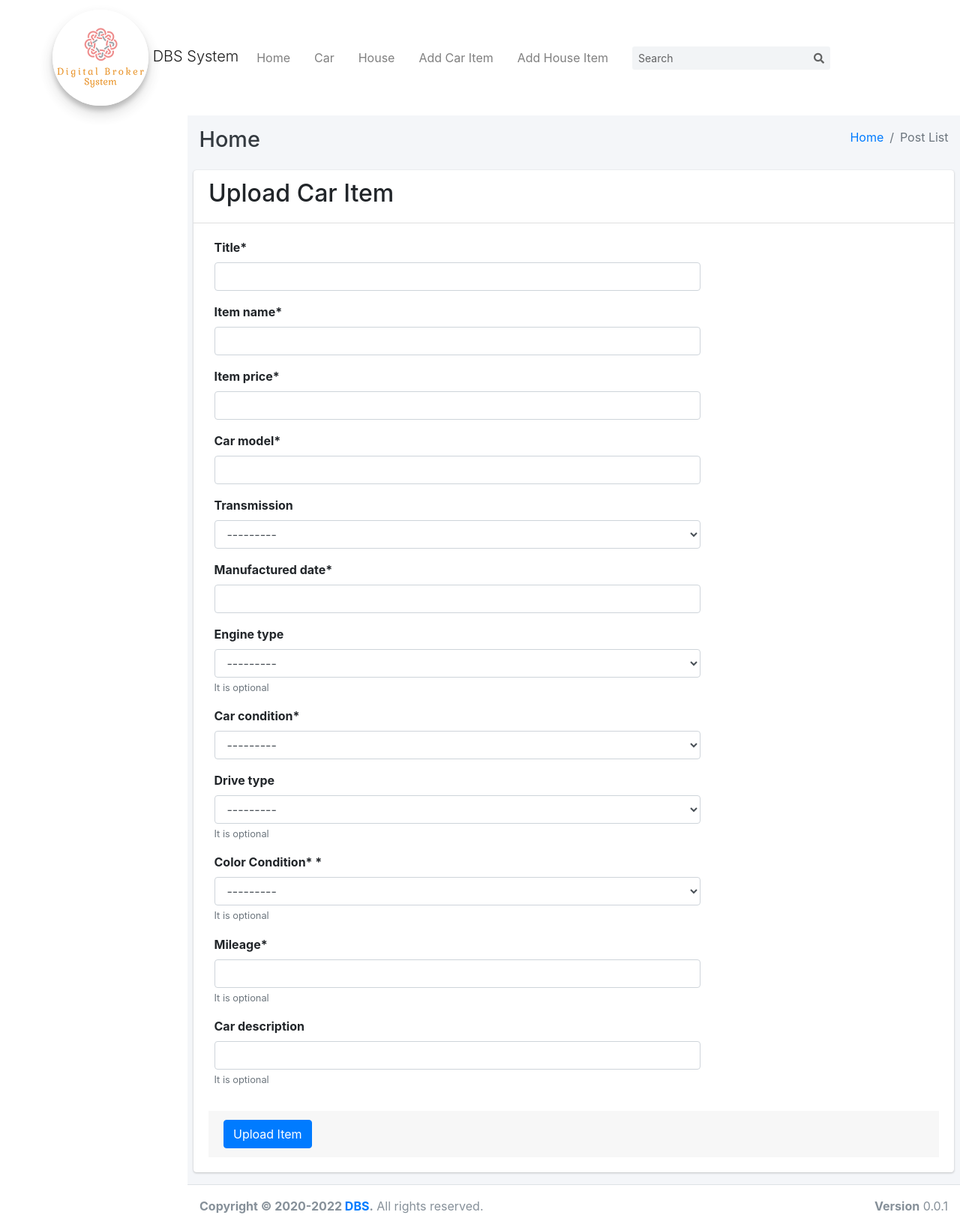
After one commit to bushmusi/DBS-WEB-DJANGO, a Django app: page /customer/carItemPost/ in a window 1280 px wide. The commit adds this page. Shown: the whole page at 75% size. Run offline with Django 3.2, Linux system fonts and the light colour scheme; some libraries are stand-ins or nearby versions; some web fonts are replaced.

```diff
--- a/customer/forms.py
+++ b/customer/forms.py
@@ -2,7 +2,7 @@ from django.contrib.auth.models import User
 from django.contrib.auth.forms import AuthenticationForm
 from django.contrib.auth.forms import UserCreationForm
 from django import forms
-from .models import ItemPost, Account, Cars
+from .models import *
 from django.utils.translation import gettext_lazy as _
 from django.http import HttpResponse, HttpResponseRedirect
 
@@ -32,21 +32,35 @@ class AccountForm(forms.ModelForm):
             'phone_num': _('Enter valid phone number ex: 0910....'),
         }
 class CarsForm(forms.ModelForm):
-    manu_year = forms.DateField()
     class Meta:
         model = Cars
-        fields = ['car_model','transmission','manu_year','engine_type','car_condition','drive_type','car_color','mileage','description']
+        fields = ['car_model','transmission','manu_year','engine_type','car_condition','drive_type','car_color','mileage','car_description']
         help_texts = {
             'engine_type': _('It is optional'),
             'drive_type': _('It is optional '),
             'car_color': _('It is optional'),
             'mileage': _('It is optional '),
-            'description': _('It is optional '),
+            'car_description': _('It is optional '),
         }
         labels = {
+            'car_color': _('Color Condition* '),
             'manu_year': _('Manufactured date* '),
-            'car_color': _('Color Condition* '),
             }
         widgets={
             'description': forms.Textarea(attrs={'cols': 80, 'rows': 80})
         }
+
+class HouseForm(forms.ModelForm):
+    class Meta:
+        model = House
+        fields = ['area','bank_loan','bed_unit','house_description']
+        help_texts = {
+            'area': _('Size of area in meter'),
+            'description': _('Write up to 1000 character '),
+        }
+        labels = {
+            'area': _('Size Of The Area* '),
+            }
+        widgets={
+            'house_description': forms.Textarea(attrs={'cols': 80, 'rows': 80})
+        }
--- /dev/null
+++ b/customer/templates/customer/Posting_Item/carItemPost.html
@@ -0,0 +1,91 @@
+
+{% extends 'common/user_home.html' %}
+
+{% block main_content %}
+
+
+<!-- Main content -->
+<section class="content">
+    <div class="container-fluid">
+      <div class="row">
+
+        <!-- Signup form starts -->
+        <div class="card card-default">
+            <div class="card-header">
+                <h3 class="card-title"><h2>Upload Car Item</h2>
+            </div>
+            <!-- /.card-header -->
+            <!-- form start -->
+            <form class="form-horizontal " method="POST" action="{% url 'customer:carItemPost' %}">
+
+                {% if messages %}
+                    {% for message in messages %}
+                        <div class="alert alert-success alert-dismissible fade show mt-2 ml-2" role="alert">
+                            <strong>{{ message }} </strong>
+                            <button type="button" class="close" data-dismiss="alert" aria-label="Close">
+                            <span aria-hidden="true">&times;</span>
+                            </button>
+                        </div>
+                    {% endfor %}
+                {% endif %}
+                <div class="card-body">
+                {% load crispy_forms_tags %}
+                <!-- custome -->
+                {% csrf_token %}
+                <div class="form-group col-md-10 row">
+                    <div class="form-group col-md-10 mb-0">
+                        {{ form.title|as_crispy_field }}
+                    </div>
+                    <div class="form-group col-md-10 mb-0">
+                        {{ form.item_name|as_crispy_field }}
+                    </div>
+                    <div class="form-group col-md-10 mb-0">
+                        {{ form.item_price|as_crispy_field }}
+                    </div>
+                    <!-- Below are car forms -->
+                        <div class="form-group col-md-10 mb-0  carForm">
+                            {{ carForm.car_model|as_crispy_field }}
+                        </div>
+                        <div class="form-group col-md-10 mb-0  carForm">
+                            {{ carForm.transmission|as_crispy_field }}
+                        </div>
+                        <div class="form-group col-md-10 mb-0  carForm">
+                            {{ carForm.manu_year|as_crispy_field }}
+                        </div>
+                        <div class="form-group col-md-10 mb-0  carForm">
+                            {{ carForm.engine_type|as_crispy_field }}
+                        </div>
+                        <div class="form-group col-md-10 mb-0  carForm">
+                            {{ carForm.car_condition|as_crispy_field }}
+                        </div>
+                        <div class="form-group col-md-10 mb-0  carForm">
+                            {{ carForm.drive_type|as_crispy_field }}
+                        </div>
+                        <div class="form-group col-md-10 mb-0  carForm">
+                            {{ carForm.car_color|as_crispy_field }}
+                        </div>
+                        <div class="form-group col-md-10 mb-0  carForm">
+                            {{ carForm.mileage|as_crispy_field }}
+                        </div>
+                        <div class="form-group col-md-10 mb-0  carForm">
+                            {{ carForm.car_description|as_crispy_field }}
+                        </div>
+                    <!-- End of car forms -->
+
+                </div>
+                <!-- /.card-footer -->
+                <div class="card-footer">
+                    <button type="submit" class="btn btn-primary">Upload Item</button>
+                </div>
+            </form>
+            </div>
+        <!-- Signup form Ends -->
+      </div>
+    </div><!-- /.container-fluid -->
+  </section>
+  <!-- /.content -->
+</div>
+
+
+
+{% endblock main_content %}
--- a/customer/urls.py
+++ b/customer/urls.py
@@ -9,5 +9,6 @@ urlpatterns = [
 
 
     path('', views.index, name='index'),
-    path('itempost/',views.itemPostView,name='itempost')
+    path('carItemPost/',views.carItemPostView,name='carItemPost'),
+    path('houseItemPost/',views.houseItemPostView,name='houseItemPost')
 ]
--- a/customer/views.py
+++ b/customer/views.py
@@ -1,7 +1,7 @@
 from django.shortcuts import render, redirect
 from django.http import HttpResponse, HttpResponseRedirect
 from django.contrib.auth.forms import UserCreationForm,AuthenticationForm
-from .forms import ItemPostForm,CarsForm, AccountForm
+from .forms import ItemPostForm,CarsForm, AccountForm,HouseForm
 from django.contrib import messages
 from django.contrib.auth.models import User
 from .models import ItemPost
@@ -15,30 +15,53 @@ def index(request):
     accForm = AccountForm()
     return render(request,'common/user_rightside_nav.html',{'form':form,'accForm':accForm})
 
-# Itempost method
-# then add dynamic dependent dropdown in view
-def itemPostView(request):
+#Car Itempost method
+
+def carItemPostView(request):
     if request.method == 'POST':
         form = ItemPostForm(request.POST)
         carForm = CarsForm(request.POST)
         if form.is_valid() and carForm.is_valid():
             itemPost = form.save(commit=False)
             itemPost.user_id = User.objects.get(pk=request.user.id)
+            itemPost.item_type = 'car'
             itemPost.save()
             carModel = carForm.save(commit=False)
             carModel.item_post_id = ItemPost.objects.get(pk=itemPost.pk)
             carModel.save()
-            messages.success(request, "Successfully saved!!!")
-            return redirect('customer:itempost')
+            messages.success(request,'Car data succfully inserted!!!')
+            return redirect('customer:carItemPost')
         else:
-            return render(request,'customer/Posting_Item/itemPost.html',{'form':form,'carForm':carForm})
-
+            return render(request,'customer/Posting_Item/carItemPost.html',{'form':form,'carForm':carForm})
     else:
         form=ItemPostForm()
         carForm = CarsForm()
         context = {'form': form,'carForm':carForm}
-        return render(request,'customer/Posting_Item/itemPost.html',context)
+        return render(request,'customer/Posting_Item/carItemPost.html',context)
 
 
+# huose itempost method
+def houseItemPostView(request):
+    if request.method == 'POST':
+        form = ItemPostForm(request.POST)
+        houseForm = HouseForm(request.POST)
+        if form.is_valid() and houseForm.is_valid():
+            itemPost = form.save(commit=False)
+            itemPost.user_id = User.objects.get(pk=request.user.id)
+            itemPost.item_type = 'house'
+            itemPost.save()
+            houseModel = houseForm.save(commit=False)
+            houseModel.item_post_id = ItemPost.objects.get(pk=itemPost.pk)
+            houseModel.save()
+            messages.success(request,'House data succfully inserted!!!')
+            return redirect('customer:houseItemPost')
+        else:
+            return render(request,'customer/Posting_Item/houseItemPost.html',{'form':form,'houseForm':houseForm})
+    else:
+        form=ItemPostForm()
+        houseForm = HouseForm()
+        context = {'form': form,'houseForm':houseForm}
+        return render(request,'customer/Posting_Item/houseItemPost.html',context)
+
 def ret(request):
-    return render(request,'customer/itemPost.html')
+    return render(request,'customer/houseItemPost.html')
--- a/templates/common/user_header_page.html
+++ b/templates/common/user_header_page.html
@@ -19,7 +19,10 @@
       <a href="#" class="nav-link">House</a>
     </li>
     <li class="nav-item d-none d-sm-inline-block">
-      <a href="{% url 'customer:itempost' %}" class="nav-link">Add Item</a>
+      <a href="{% url 'customer:carItemPost' %}" class="nav-link">Add Car Item</a>
+    </li>
+    <li class="nav-item d-none d-sm-inline-block">
+      <a href="{% url 'customer:houseItemPost' %}" class="nav-link">Add House Item</a>
     </li>
   </ul>
   <!-- SEARCH FORM -->
--- a/templates/layouts/base.html
+++ b/templates/layouts/base.html
@@ -44,7 +44,7 @@
 <script src="{% static 'js/adminlte.js' %} " ></script>
 <script src="{% static 'js/dashboard.js' %} " ></script>
 <script src="{% static 'js/demo.js' %} " ></script>
-{% include 'scripts/itemPostScript.html' %}
+{% include 'scripts/carItemPostScript.html' %}
 
 </body>
 </html>
--- /dev/null
+++ b/templates/scripts/carItemPostScript.html
@@ -0,0 +1,5 @@
+<script>
+    $(document).ready( function() {
+
+    });
+  </script>
```
Also changed, not shown: customer/models.py (+35 -17 lines), customer/templates/customer/Posting_Item/houseItemPost.html (renamed from customer/templates/customer/Posting_Item/itemPost.html, +11 -33 lines), templates/scripts/itemPostScript.html (deleted, +0 -23 lines), customer/migrations/0006_auto_20201130_2159.py (added), customer/migrations/0007_auto_20201201_1127.py (added), customer/migrations/0008_auto_20201201_1150.py (added), customer/migrations/0009_auto_20201201_2148.py (added), templates/scripts/houseItemPostScript.html (added), templates/sysadmin/main_page_home.html (line endings or trailing spaces).
